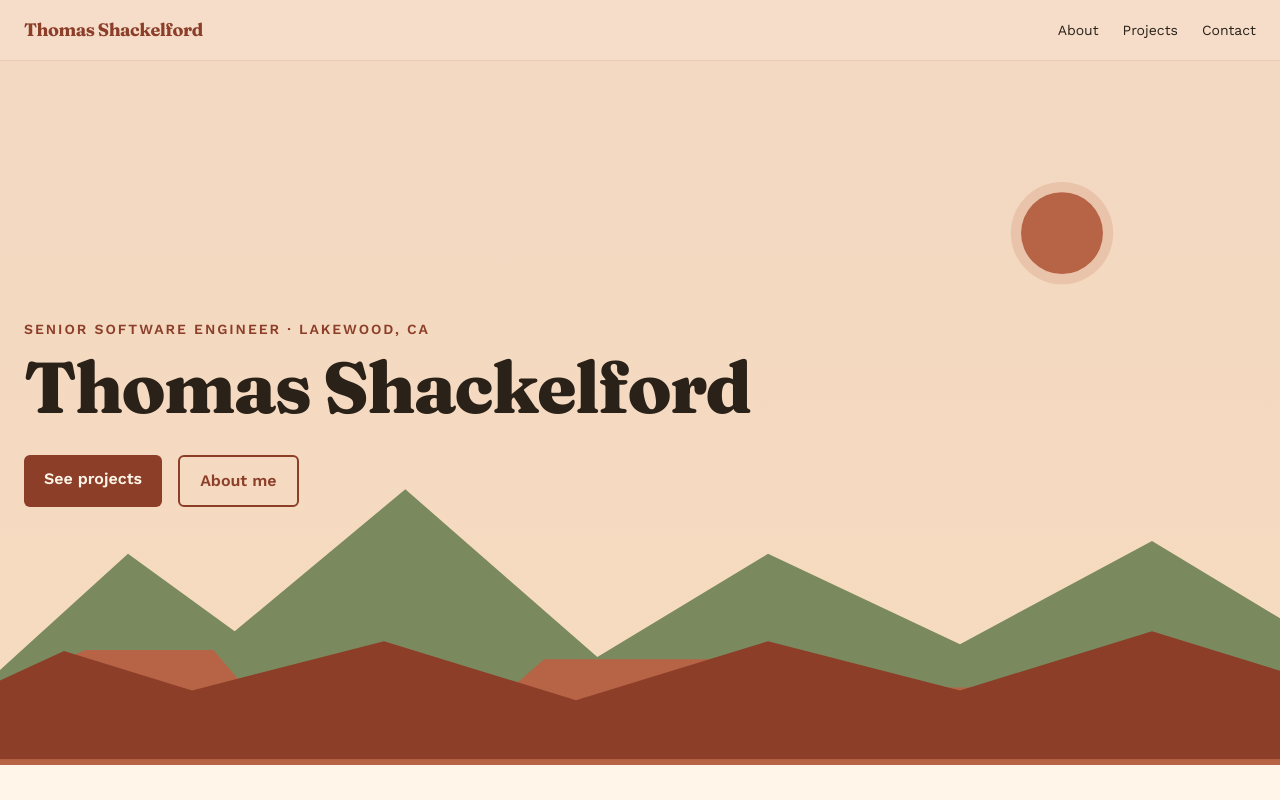
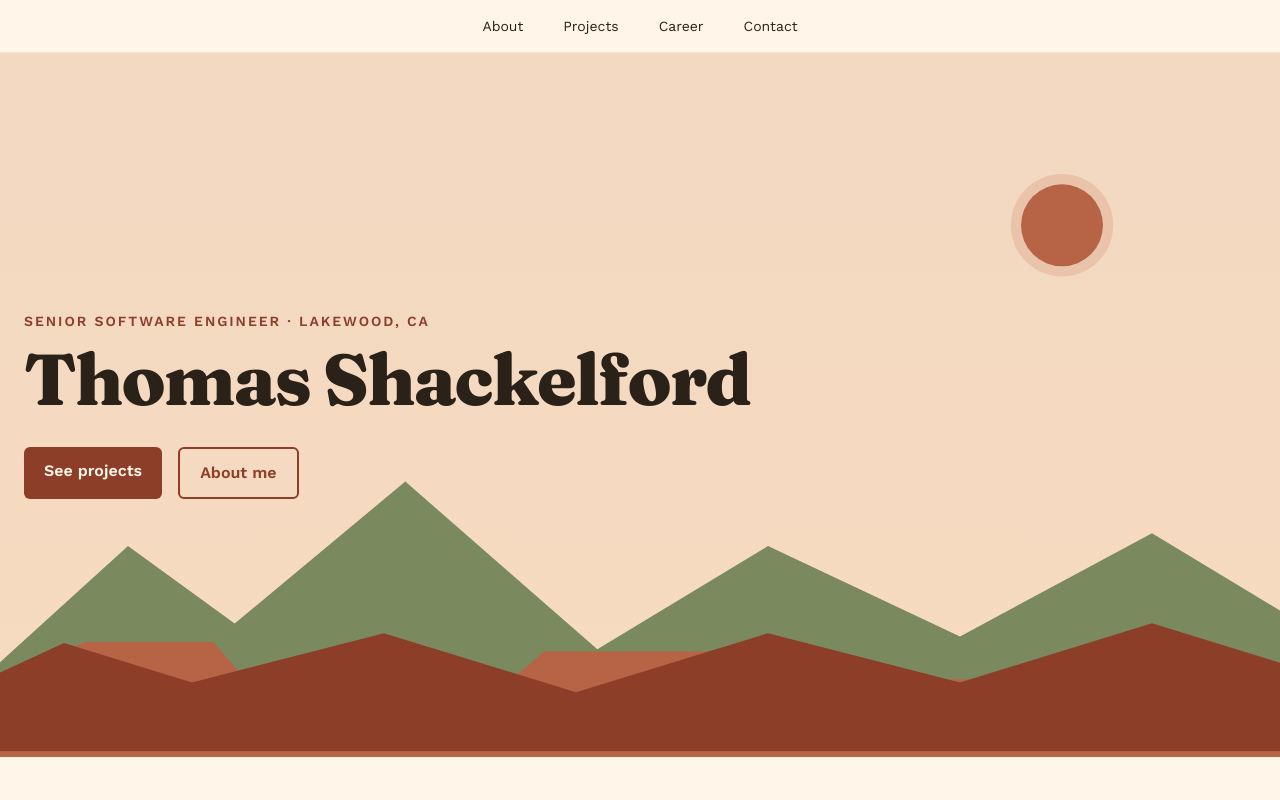
Before and after one commit to tshackelford/portfolio, a Next.js app: page / in a window 1280 px wide. Shown: the top 800 px of the page. Built offline with nearby package versions, Linux system fonts and the light colour scheme; no server answers.

Commit message:
Centered anchor-nav header, no logo

```diff
--- a/components/shell/Header.tsx
+++ b/components/shell/Header.tsx
@@ -1,32 +1,27 @@
-import Link from "next/link";
-import type { Route } from "next";
-import { routes } from "@/lib/routes";
+const sections = [
+  { href: "#about", label: "About" },
+  { href: "#projects", label: "Projects" },
+  { href: "#career", label: "Career" },
+  { href: "#contact", label: "Contact" },
+] as const;
 
 export function Header() {
   return (
-    <header className="sticky top-0 z-40 bg-sand/80 backdrop-blur-sm border-b border-mesa/15">
-      <div className="mx-auto max-w-[1280px] flex items-center justify-between px-6 py-4">
-        <Link
-          href="/"
-          className="font-[family-name:var(--font-display)] text-canyon font-bold text-lg tracking-tight"
-        >
-          Thomas Shackelford
-        </Link>
-        <nav aria-label="Primary">
-          <ul className="flex gap-6 text-sm">
-            {routes.slice(1).map((r) => (
-              <li key={r.href}>
-                <Link
-                  href={r.href as Route}
+    <header className="sticky top-0 z-40 bg-bone/85 backdrop-blur-sm border-b border-canyon/10">
+      <nav aria-label="Primary" className="mx-auto max-w-[1280px] px-6 py-4">
+        <ul className="flex justify-center gap-6 md:gap-10 text-sm font-medium">
+          {sections.map((s) => (
+            <li key={s.href}>
+              <a
+                href={s.href}
                 className="text-ink hover:text-canyon transition-colors"
               >
-                  {r.label}
-                </Link>
+                {s.label}
+              </a>
             </li>
           ))}
         </ul>
       </nav>
-      </div>
     </header>
   );
 }
```
Lines whose indentation alone changed are shown as unchanged.
